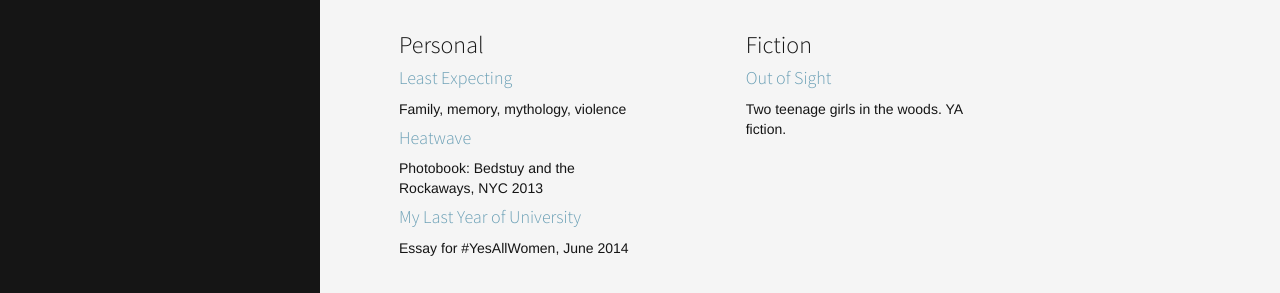
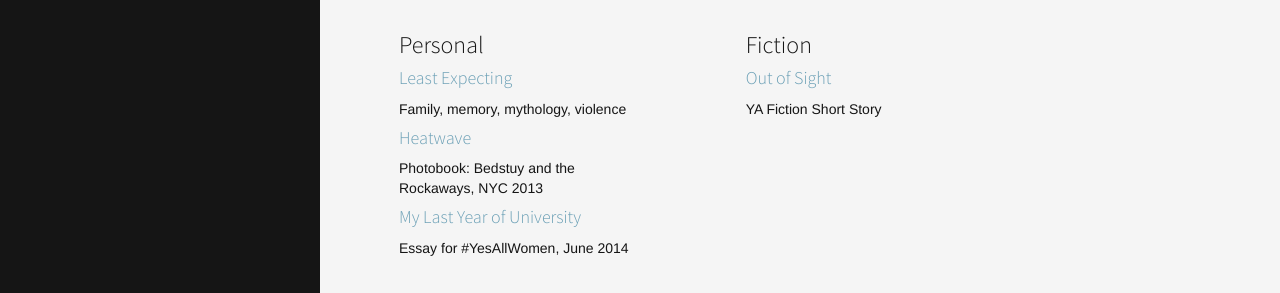
Before and after one commit to madeleinegermaine/madeleinegermaine, a Jekyll site: the page built from index.html, in a window 1280 px wide and 1189 px high. Shown: the part 795-1088 px from the top of the window. Built offline with Jekyll 4.4.1, drawn with Linux system fonts in a browser that asks for light colours; the list of posts is cut into pages by our own code.

Commit message:
Updated index.html

```diff
--- a/index.html
+++ b/index.html
@@ -77,7 +77,7 @@ published: true
     <ul>
       <li>
         <h4><a href="https://madeleinegermaine.github.io/fiction/2011/11/04/out-of-sight.html">Out of Sight</a></h4>
-        <p>Two teenage girls in the woods. YA fiction.</p>
+        <p>YA Fiction Short Story</p>
       </li>
     </ul>
   </div>
```
